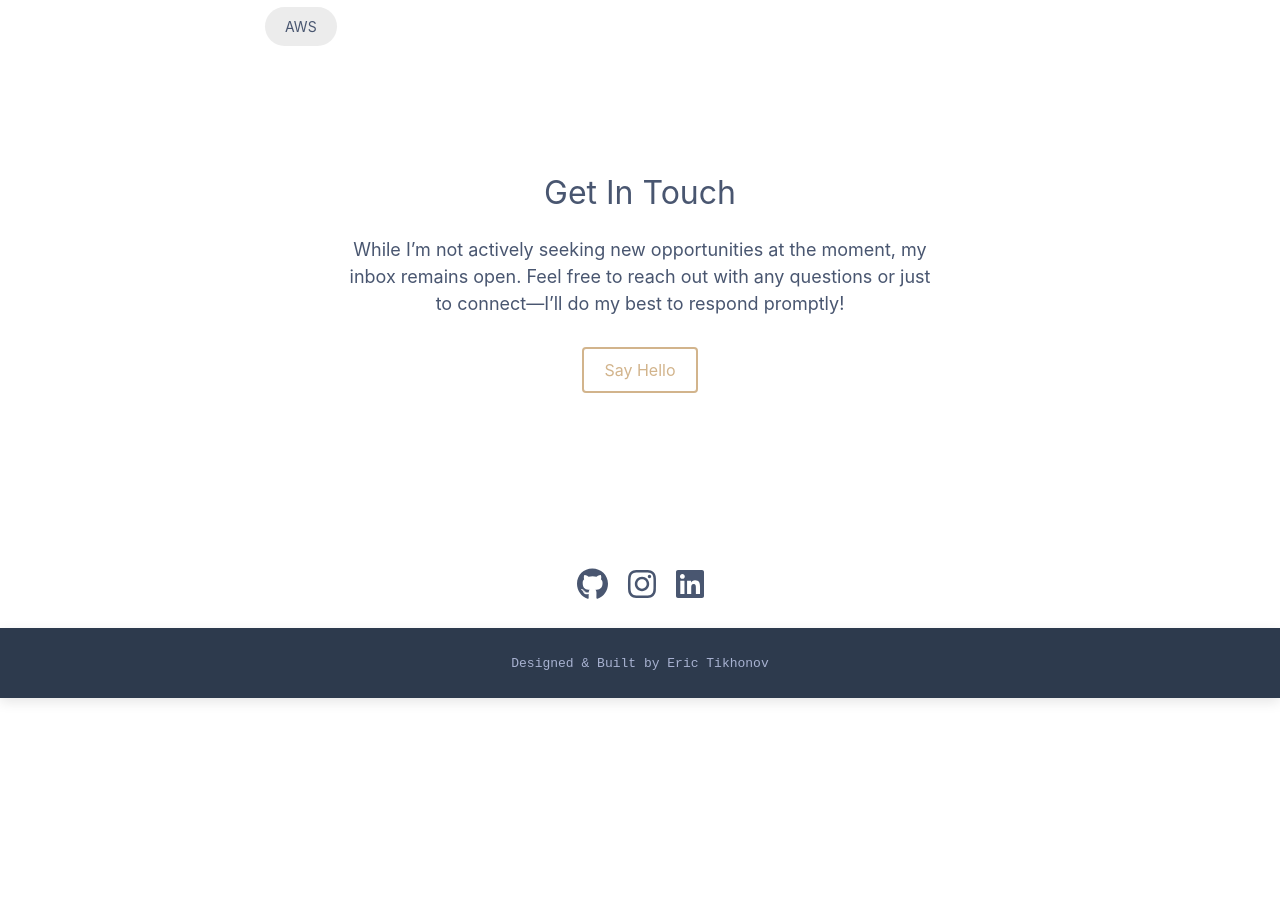
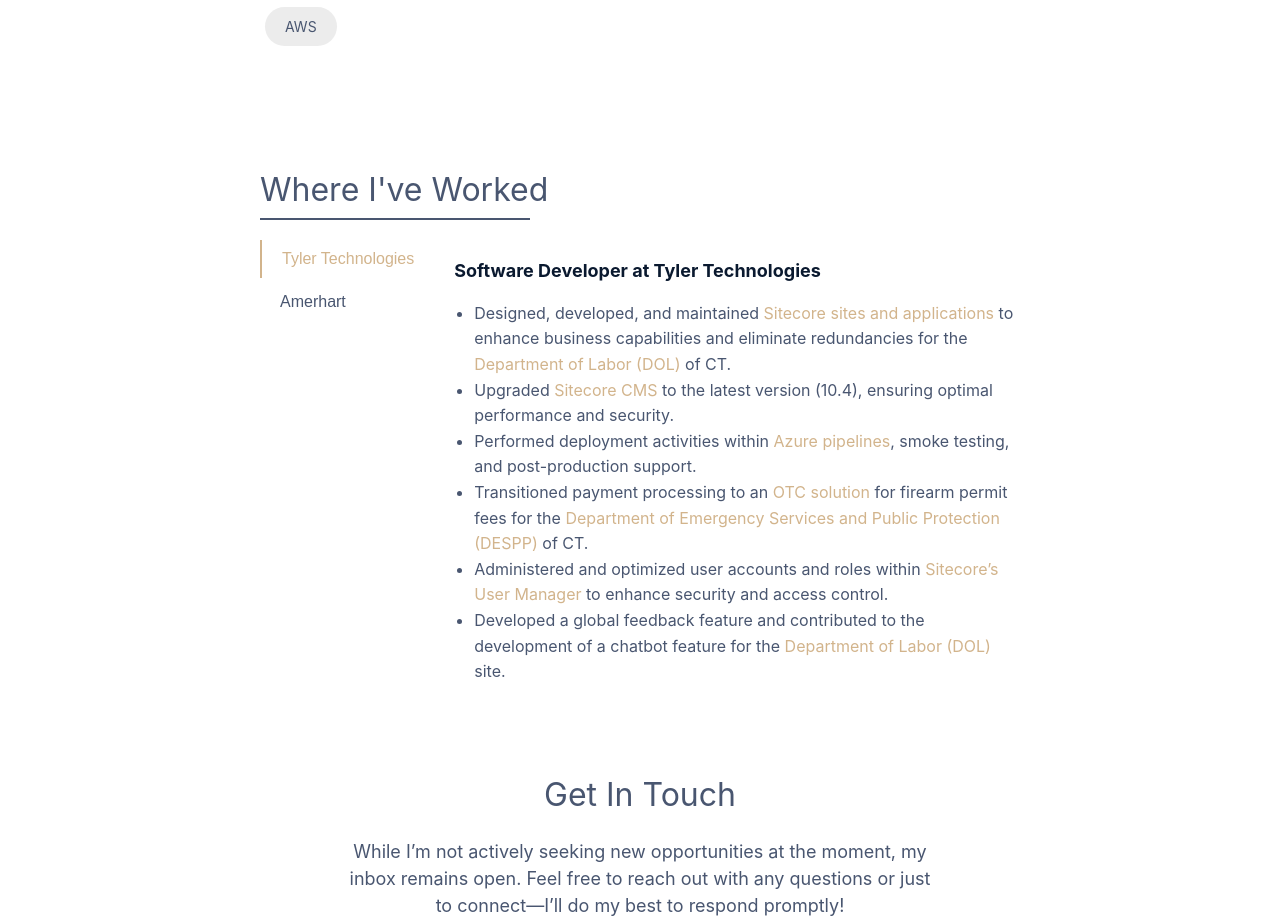
Before and after one commit to eric-tikhonov/interactive-portfolio, a React (Create React App) app in the folder ui/: page / in a window 1280 px wide. Shown: the part 1560-2480 px from the top of the page. Before the commit the page ends 2258 px from the top, so only its background shows below. Built offline with nearby package versions, Linux system fonts and the light colour scheme.

Commit message:
add experience section

```diff
--- a/ui/src/App.js
+++ b/ui/src/App.js
@@ -6,6 +6,7 @@
 import AboutMe from "./components/About Me/AboutMe.js";
 import ContactMe from "./components/Contact Me/Contact Me.js";
 import Socials from "./components/Socials/Socials.js";
+import Experience from "./components/Experience/Experience.js";
 
 function App() {
   return (
@@ -14,6 +15,7 @@
       <main className="main">
         <Intro />
         <AboutMe />
+        <Experience />
         <ContactMe />
         <Socials />
       </main>
--- a/ui/src/components/About Me/AboutMe.js
+++ b/ui/src/components/About Me/AboutMe.js
@@ -4,7 +4,7 @@
 
 function AboutMe() {
   return (
-    <section id="about-me" className="about-me-section">
+    <section id="about" className="about-me-section">
       <div className="about-me-inner">
         <div className="about-me-heading">
           <h2>About Me</h2>
--- /dev/null
+++ b/ui/src/components/Experience/Experience.js
@@ -0,0 +1,64 @@
+import React, { useState } from "react";
+import "../../style.css";
+import "./experience.css";
+
+function Experience() {
+  const [activeTab, setActiveTab] = useState("TylerTech");
+
+  const experiences = {
+    TylerTech: {
+      company: "Tyler Technologies",
+      role: "Software Developer",
+      description: [
+        "Designed, developed, and maintained <span class='highlight'>Sitecore sites and applications</span> to enhance business capabilities and eliminate redundancies for the <span class='highlight'>Department of Labor (DOL)</span> of CT.",
+        "Upgraded <span class='highlight'>Sitecore CMS</span> to the latest version (10.4), ensuring optimal performance and security.",
+        "Performed deployment activities within <span class='highlight'>Azure pipelines</span>, smoke testing, and post-production support.",
+        "Transitioned payment processing to an <span class='highlight'>OTC solution</span> for firearm permit fees for the <span class='highlight'>Department of Emergency Services and Public Protection (DESPP)</span> of CT.",
+        "Administered and optimized user accounts and roles within <span class='highlight'>Sitecore’s User Manager</span> to enhance security and access control.",
+        "Developed a global feedback feature and contributed to the development of a chatbot feature for the <span class='highlight'>Department of Labor (DOL)</span> site."
+      ],
+    },
+    Amerhart: {
+      company: "Amerhart",
+      role: "Application Developer",
+      description: [
+        "Developed and tested <span class='highlight'>APIs</span> using <span class='highlight'>Web API, .NET, and C#</span> to build new and existing features on <span class='highlight'>Azure</span>.",
+        "Created <span class='highlight'>unit test projects</span> for C# solutions, ensuring functionality across libraries (Global Services, Internal Services, Scheduled Tasks, etc.).",
+        "Developed a <span class='highlight'>Single Page Application (SPA)</span> using <span class='highlight'>.NET and React JS</span> to provide analytics and transactional data for the sales team (SIP - Sales Information Portal).",
+        "Created reusable <span class='highlight'>UI components</span> and implemented new designs and features using <span class='highlight'>Redux and Webpack</span> with React.",
+        "Monitored and addressed <span class='highlight'>IT support tickets</span> from company branches to fix, update, and troubleshoot various applications."
+      ],
+    }
+  };
+
+  return (
+    <section id="experience" className="experience-section">
+      <div className="experience-heading">
+        <h2>Where I've Worked</h2>
+      </div>
+      <div className="experience-content">
+        <div className="experience-tabs">
+          {Object.keys(experiences).map((key) => (
+            <button
+              key={key}
+              className={`tab-button ${activeTab === key ? "active" : ""}`}
+              onClick={() => setActiveTab(key)}
+            >
+              {experiences[key].company}
+            </button>
+          ))}
+        </div>
+        <div className="experience-details">
+          <h3>{experiences[activeTab].role} at {experiences[activeTab].company}</h3>
+          <ul>
+            {experiences[activeTab].description.map((item, index) => (
+              <li key={index} dangerouslySetInnerHTML={{ __html: item }}></li>
+            ))}
+          </ul>
+        </div>
+      </div>
+    </section>
+  );
+}
+
+export default Experience;
--- /dev/null
+++ b/ui/src/components/Experience/experience.css
@@ -0,0 +1,80 @@
+.experience-section {
+    padding: 50px 0;
+    text-align: center;
+    display: flex;
+    flex-direction: column;
+    max-width: 800px;
+    margin: 0 auto;
+    padding: 20px;
+  }
+
+  .experience-heading h2 {
+    font-size: var(--fz-heading);
+    margin-bottom: 20px;
+    color: var(--dark-slate);
+    font-weight: 400;
+    text-align: left;
+  }
+
+  .experience-heading h2::after {
+    content: '';
+    display: block;
+    width: 270px;
+    height: 2px;
+    background: var(--dark-slate);
+    margin-top: 5px;
+  }
+
+  .experience-content {
+    display: flex;
+    justify-content: space-between;
+    align-items: flex-start;
+    max-width: 800px;
+    margin: 0 auto;
+    text-align: left;
+  }
+
+  .experience-tabs {
+    display: flex;
+    flex-direction: column;
+    margin-right: 20px;
+  }
+
+  .tab-button {
+    background: none;
+    border: none;
+    padding: 10px 20px;
+    margin-bottom: 5px;
+    cursor: pointer;
+    font-size: var(--fz-md);
+    color: var(--dark-slate);
+    text-align: left;
+    transition: color 0.3s ease;
+  }
+
+  .tab-button:hover, .tab-button.active {
+    color: var(--tan);
+    border-left: 2px solid var(--tan);
+  }
+
+  .experience-details {
+    flex: 1;
+  }
+
+  .experience-details h3 {
+    font-size: var(--fz-lg);
+    margin-bottom: 10px;
+    color: var(--navy);
+  }
+
+  .experience-details ul {
+    list-style-type: disc;
+    text-align: left;
+    padding-left: 20px;
+  }
+
+  .experience-details li {
+    font-size: var(--fz-md);
+    color: var(--dark-slate);
+    line-height: 1.6;
+  }
--- a/ui/src/components/Header/Header.js
+++ b/ui/src/components/Header/Header.js
@@ -49,14 +49,14 @@
         </div>
         <div className={`links ${isOpen ? "active" : ""}`}>
           <ol>
-            <li onClick={(e) => handleScroll(e, "#about-me")}>
-              <a href="#about-me">About</a>
+            <li onClick={(e) => handleScroll(e, "#about")}>
+              <a href="#about">About</a>
             </li>
-            <li onClick={(e) => handleScroll(e, "#jobs")}>
-              <a href="#jobs">Experience</a>
+            <li onClick={(e) => handleScroll(e, "#experience")}>
+              <a href="#experience">Experience</a>
             </li>
-            <li onClick={(e) => handleScroll(e, "#projects")}>
-              <a href="#projects">Work</a>
+            <li onClick={(e) => handleScroll(e, "#work")}>
+              <a href="#work">Work</a>
             </li>
             <li onClick={(e) => handleScroll(e, "#contact-me")}>
               <a href="#contact-me">Contact</a>
```
